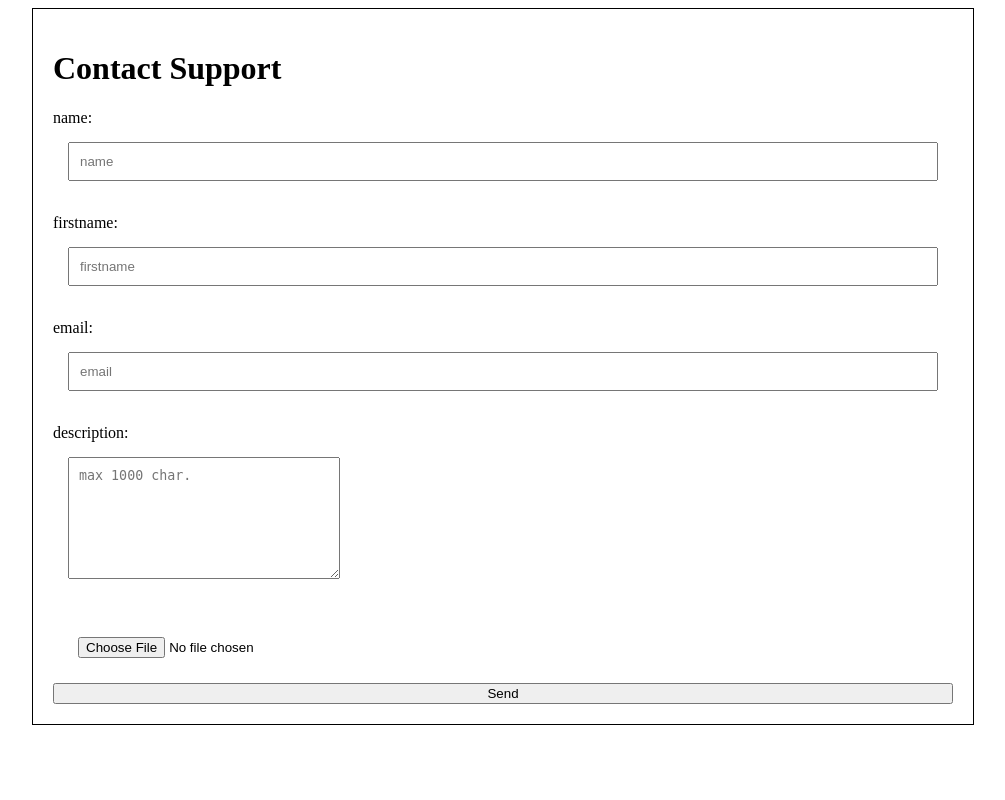
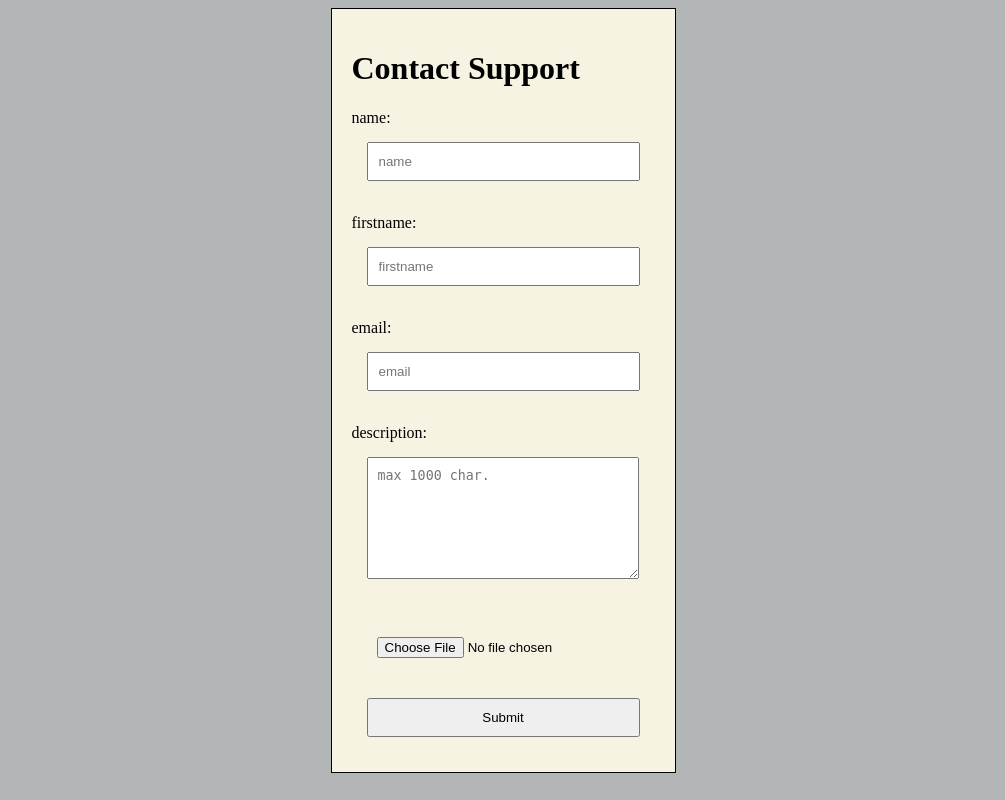
Before and after one commit to Ethanosaure/hackers-poulette, a PHP site: page /php/index.php in a window 1280 px wide. Shown: the whole page, without its empty margins (137-1142 px from the left). Run offline with PHP 8.4, Linux system fonts and the light colour scheme.

Commit message:
finishing css

```diff
--- a/api/src/css/style.css
+++ b/api/src/css/style.css
@@ -6,6 +6,8 @@ body {
   display: flex;
   justify-content: center;
   align-items: center;
+  flex-direction: column;
+  background-color: #B3B6B7;
 }
 
 form {
@@ -14,7 +16,7 @@ form {
   justify-content: space-around;
   flex-direction: column;
   border: 1px solid black;
-  width: 900px;
+  background-color: #F7F3E3;
 }
 form .description {
   width: 250px;
@@ -23,4 +25,10 @@ form .description {
 form input, form textarea {
   padding: 10px;
   margin: 15px;
+}
+
+span {
+  border: 1px solid black;
+  padding: 15px;
+  background-color: #AF9164;
 }/*# sourceMappingURL=style.css.map */
--- a/api/src/css/style.scss
+++ b/api/src/css/style.scss
@@ -5,6 +5,8 @@ body{
     display: flex;
     justify-content: center;
     align-items: center;
+    flex-direction: column;
+    background-color:#B3B6B7;
 }
 form{
     padding: 20px;
@@ -12,7 +14,7 @@ form{
     justify-content: space-around;
     flex-direction: column;
     border: 1px solid black;
-    width: 900px;
+    background-color: #F7F3E3;
     .description{
         width:250px;
         height:100px
@@ -23,3 +25,8 @@ form{
         margin: 15px;
     }
 }
+span{
+    border: 1px solid black;
+    padding:15px;
+    background-color: #AF9164;
+}
--- a/api/src/php/index.php
+++ b/api/src/php/index.php
@@ -61,10 +61,10 @@ if (isset($_POST['button'])) {
         '',
         $description
     );
-    $to = $sanitized_email;
-    $headers = 'From: the supercool site you come from';
-    $email_subject = 'a supercool message';
-    $email_body = "you just got a new message from the supercool site you come from";
+    // $to = $sanitized_email;
+    // $headers = 'From: the supercool site you come from';
+    // $email_subject = 'a supercool message';
+    // $email_body = "you just got a new message from the supercool site you come from";
 
     $check = true;
     if ($honey) {
@@ -112,8 +112,8 @@ if (isset($_POST['button'])) {
 
                 $query->execute();
                 echo '<sapn>' . 'envoyé avec succes'.'</span>' ;
-                mail($to, $email_subject, $email_body, $headers);
-                echo 'check your mails!';
+                // mail($to, $email_subject, $email_body, $headers);
+                // echo 'check your mails!';
             } else {
                 echo '<span>' . 'error: please enter your information correclty'.'</span>' ;
             }
@@ -184,7 +184,7 @@ if (isset($_POST['button'])) {
     <input type="File" name='file' maxlength="2097152" accept="image/jpg, image/png, image/gif">
 
     <input type="text" name='honey' class="honey" value=''>
-        <button type='submit' name='button'>Send</button>
+        <input type='submit' name='button'>
         <?php
         ?>
     </form>
```
Also changed, not shown: 1 other file.
